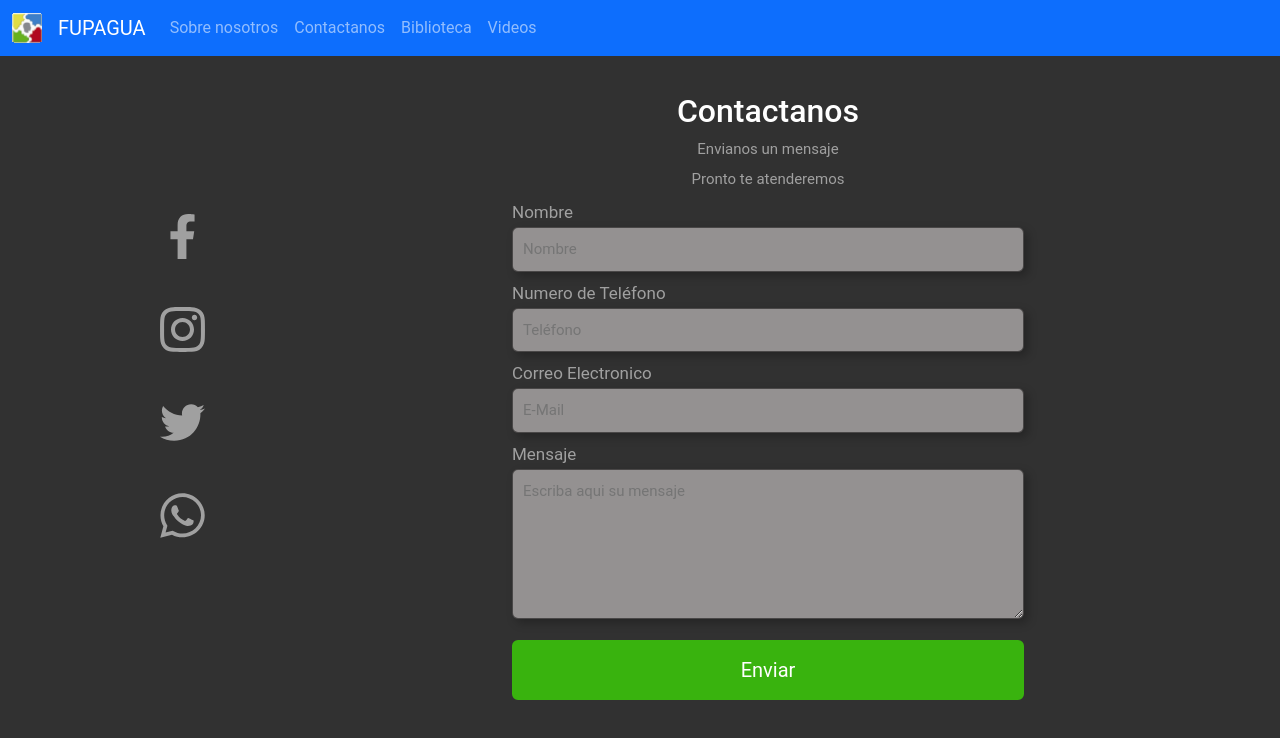
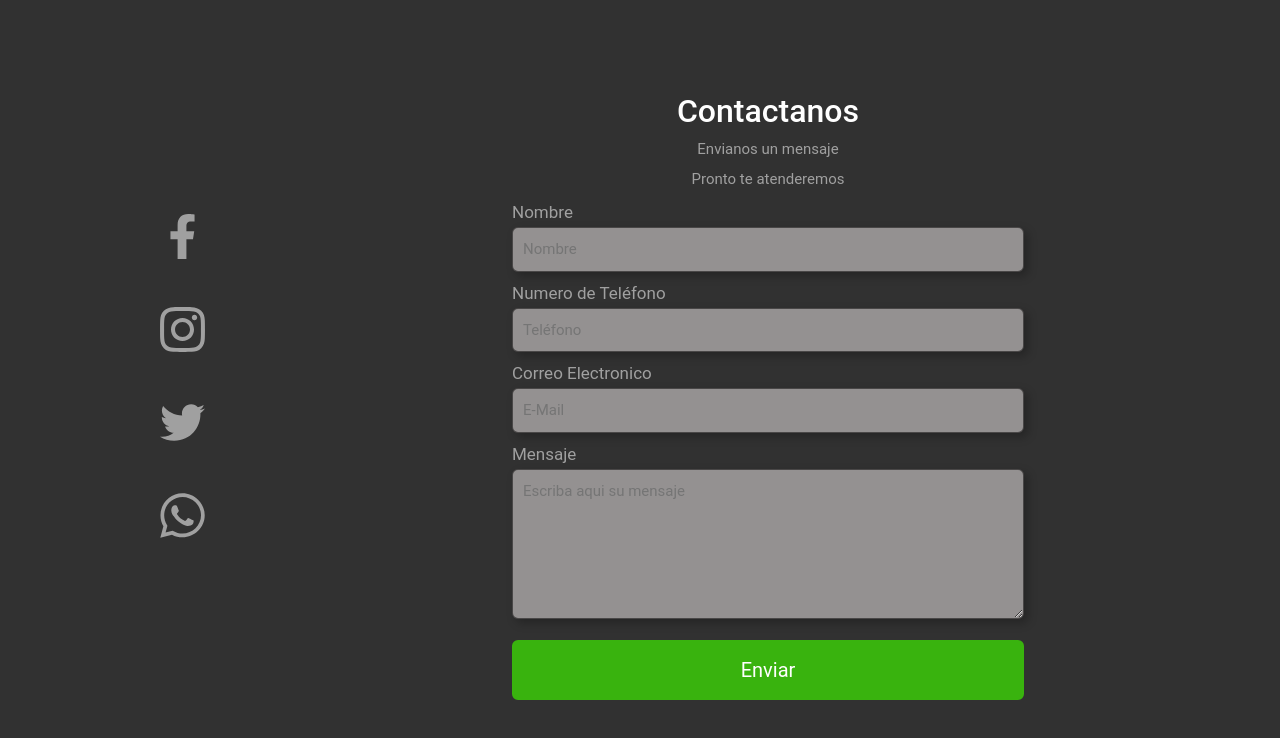
Before and after one commit to zovalger/fupagua-landing, a Next.js app: page /formulario in a window 1280 px wide. Shown: the top 738 px of the page. Built offline with nearby package versions, Linux system fonts and the light colour scheme.

Commit message:
cambios en el Nav

```diff
--- a/pages/formulario.jsx
+++ b/pages/formulario.jsx
@@ -6,10 +6,7 @@ import NavLanding from "../components/NavLanding";
 
 function FormularioLanding() {
     return (
-      //header temporal
-      <><header>
-        <NavLanding />
-      </header><div className={style.bg_form}>
+  <div className={style.bg_form}>
           <div className={style.icon_container}>
             <ul>
               <a>
@@ -79,7 +76,7 @@ function FormularioLanding() {
 
             </form>
           </div>
-        </div></>
+        </div>
     );
   }
 
```
